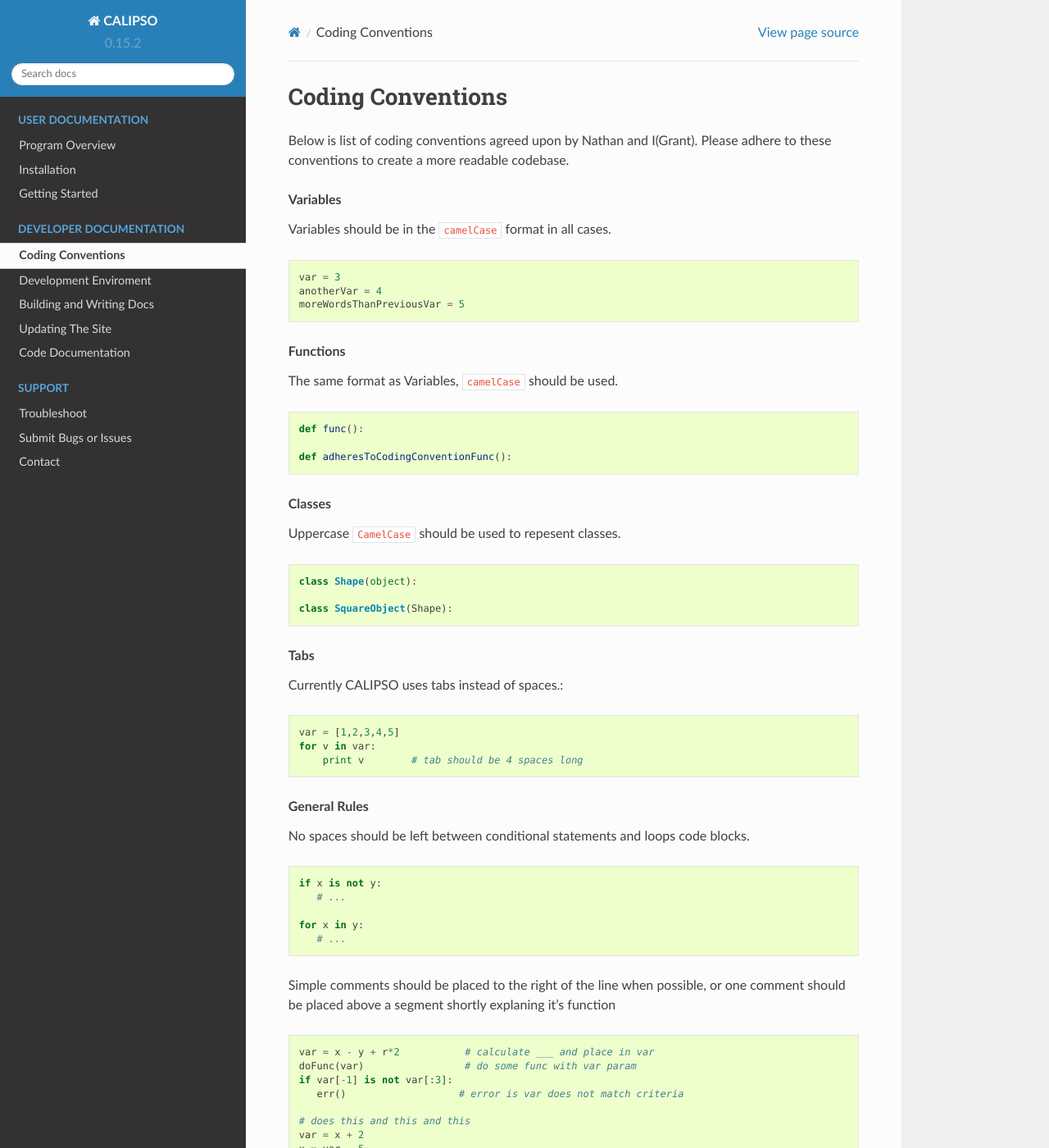
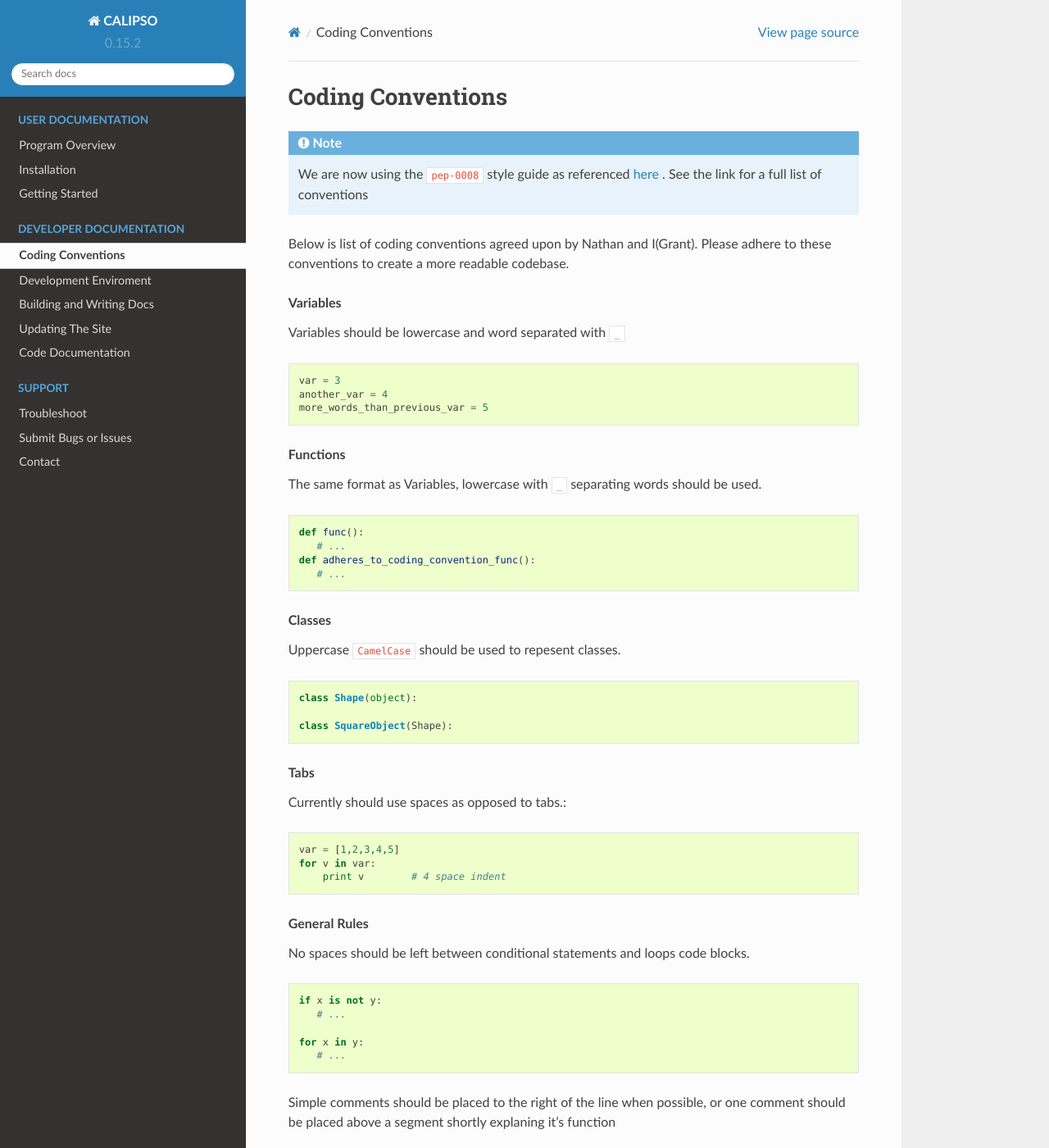
Before and after one commit to NASA-DEVELOP/VOCAL, a Sphinx documentation site: the page built from docs/source/dev/conventions.rst, in a window 1280 px wide and 1400 px high. Shown: the whole window at 82% size. Built offline with Sphinx 7.4.7 and the Read the Docs theme 2.0.0, drawn with Linux system fonts in a browser that asks for light colours; some of the changed text lies outside the part shown.

Commit message:
update coding conventions

```diff
--- a/docs/source/dev/conventions.rst
+++ b/docs/source/dev/conventions.rst
@@ -1,28 +1,33 @@
 ==========================
 Coding Conventions
 ==========================
+
+.. note::
+
+   We are now using the ``pep-0008`` style guide as referenced `here`_ . See the link for a full list of conventions
 
 Below is list of coding conventions agreed upon by Nathan and I(Grant). Please adhere to these conventions to create a more readable codebase.
 
 .. rubric:: Variables
 
-Variables should be in the ``camelCase`` format in all cases.
+Variables should be lowercase and word separated with ``_``
 
 .. code-block:: python
 
    var = 3
-   anotherVar = 4
-   moreWordsThanPreviousVar = 5
+   another_var = 4
+   more_words_than_previous_var = 5
 
 .. rubric:: Functions
 
-The same format as Variables, ``camelCase`` should be used.
+The same format as Variables, lowercase with ``_`` separating words should be used.
 
 .. code-block:: python
 
    def func():
-
-   def adheresToCodingConventionFunc():
+      # ...
+   def adheres_to_coding_convention_func():
+      # ...
 
 .. rubric:: Classes
 
@@ -36,11 +41,11 @@ Uppercase ``CamelCase`` should be used to repesent classes.
 
 .. rubric:: Tabs
 
-Currently CALIPSO uses tabs instead of spaces.::
+Currently should use spaces as opposed to tabs.::
 
     var = [1,2,3,4,5]
     for v in var:
-        print v        # tab should be 4 spaces long
+        print v        # 4 space indent
 
 .. rubric:: General Rules
 
@@ -111,4 +116,6 @@ The auto documentation tool chain will generate this as:
       :param int y: parameter y is an integer and does...
       :rtype: returns int
 
-If you are developing in an existing file , the doc chain *should* find your new function/class automatically. In the case you are creating a new module, determine whether it is in the ``general``, ``polygon`` or ``tools`` package, and create a ``.rst`` file in the corresponding doc/ folder specifying your new module. You can refer to the exisiting .rst files for how to populate the docs
+If you are developing in an existing file , the doc chain *should* find your new function/class automatically. In the case you are creating a new module, determine whether it is in the ``general``, ``polygon`` or ``tools`` package, and create a ``.rst`` file in the corresponding doc/ folder specifying your new module. You can refer to the exisiting .rst files for how to populate the docs. You can also refer to the :doc:`Documentation Page </dev/docs>` for writing your own docs.
+
+.. _here: https://www.python.org/dev/peps/pep-0008/
```
